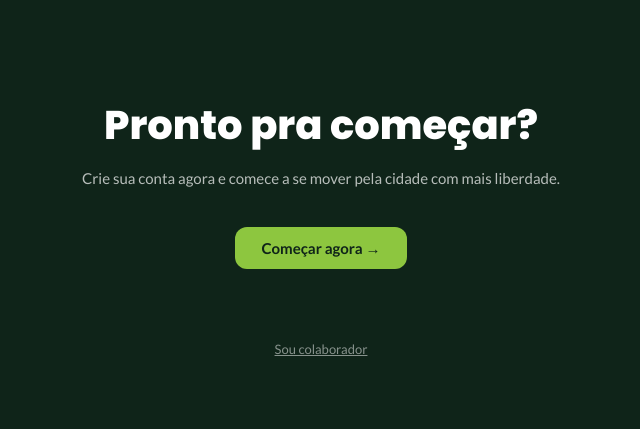
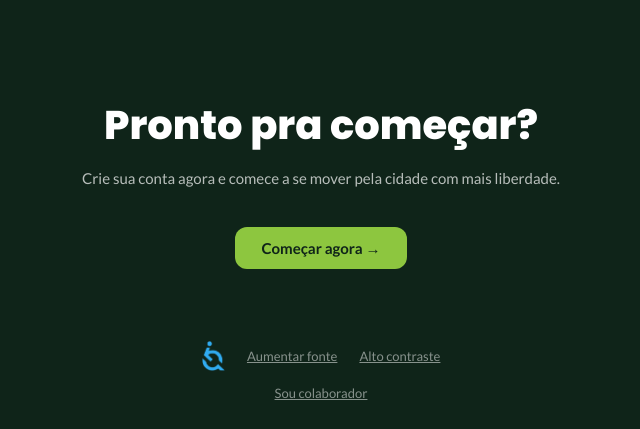
Before and after one commit to ECODRIVEBG/ECODRIVE, an ASP.NET Core app: page / in a window 1280 px wide. Shown: the part 1991-2420 px from the top of the page, without its empty margins (319-959 px from the left). Before the commit the page ends 2347 px from the top, so only its background shows below. Run offline with ASP.NET Core 8, Linux system fonts and the light colour scheme; data that the repository does not hold is empty; database files in the repository are not loaded.

Commit message:
Acessibilidade do nilson💖

```diff
--- a/Views/Shared/_LayoutHome.cshtml
+++ b/Views/Shared/_LayoutHome.cshtml
@@ -1,3 +1,15 @@
+@inject EcoDriveTcc.Libraries.Sessao.Sessao Sessao
+@{
+    string classe = "";
+    if (Sessao.Existe("Acess.Fonte"))
+    {
+        classe = classe + "fonte-grande ";
+    }
+    if (Sessao.Existe("Acess.Contraste"))
+    {
+        classe = classe + "alto-contraste";
+    }
+}
 <!DOCTYPE html>
 <html lang="pt-br">
 <head>
@@ -8,7 +20,7 @@
     <link href="https://fonts.googleapis.com/css2?family=Lato:wght@400;700&family=Poppins:wght@600;800&display=swap" rel="stylesheet" />
     <link rel="stylesheet" href="~/css/home.css" asp-append-version="true" />
 </head>
-<body>
+<body class="@classe">
     <header class="home-topo">
         <div class="home-largura">
             <a href="~/"><img class="logo" src="~/img/logo.png" alt="eco drive" /></a>
@@ -22,6 +34,11 @@
     @RenderBody()
 
     <footer class="home-rodape">
+        <div class="acess">
+            <img class="acess-icone" src="~/img/acessibilidade.png" alt="Acessibilidade" />
+            <a asp-controller="Home" asp-action="Acessibilidade" asp-route-opcao="Fonte">Aumentar fonte</a>
+            <a asp-controller="Home" asp-action="Acessibilidade" asp-route-opcao="Contraste">Alto contraste</a>
+        </div>
         <a asp-area="Colaborador" asp-controller="Home" asp-action="Login">Sou colaborador</a>
     </footer>
 </body>
--- a/wwwroot/css/home.css
+++ b/wwwroot/css/home.css
@@ -468,3 +468,32 @@ a {
     .home-rodape a {
         text-decoration: underline;
     }
+
+.acess {
+    display: flex;
+    align-items: center;
+    justify-content: center;
+    gap: 22px;
+    margin-bottom: 14px;
+}
+
+.acess-icone {
+    height: 30px;
+    width: auto;
+}
+
+body.fonte-grande {
+    zoom: 1.2;
+}
+
+body.alto-contraste,
+body.alto-contraste * {
+    color: #ffff00 !important;
+    background: #000000 !important;
+    border-color: #ffff00 !important;
+}
+
+    body.alto-contraste .btn-lima,
+    body.alto-contraste .btn-contorno {
+        border: 2px solid #ffff00;
+    }
```
Also changed, not shown: Controllers/HomeController.cs (+25 -2 lines), wwwroot/img/acessibilidade.png (added).
